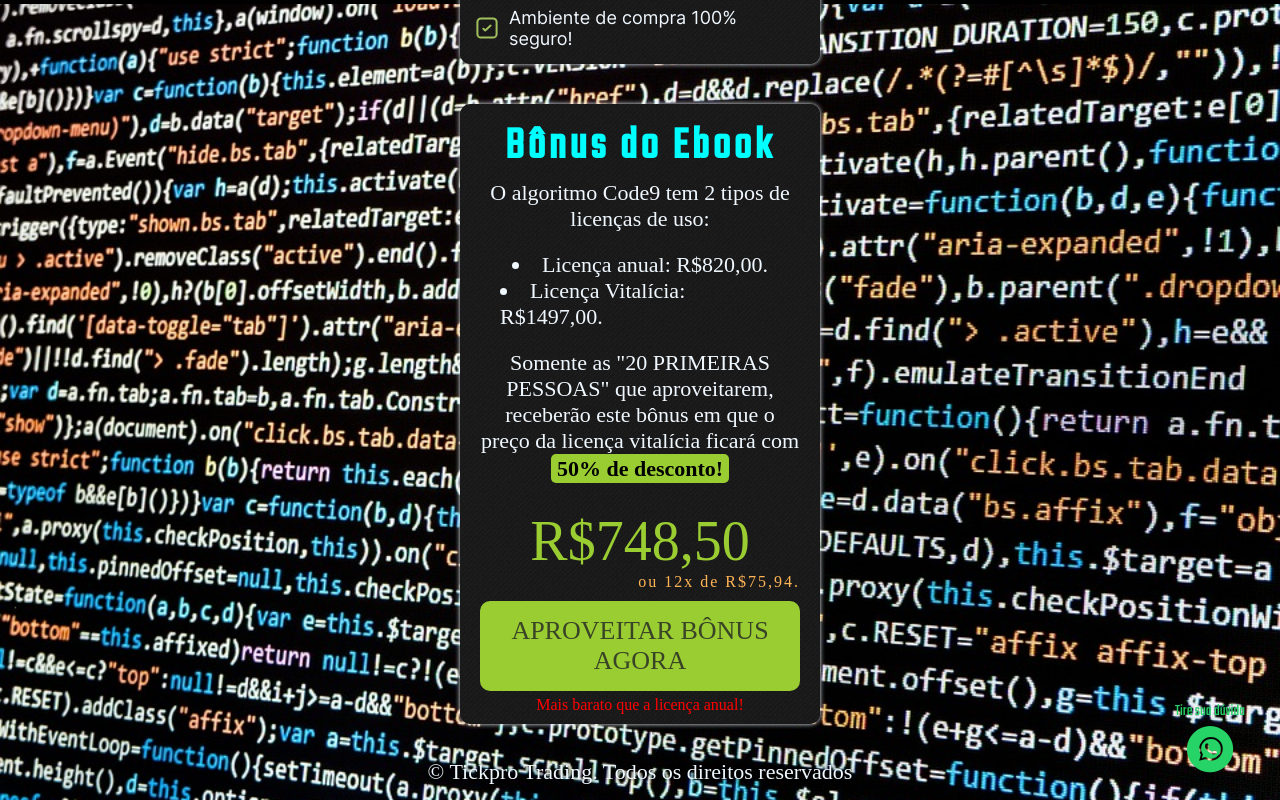
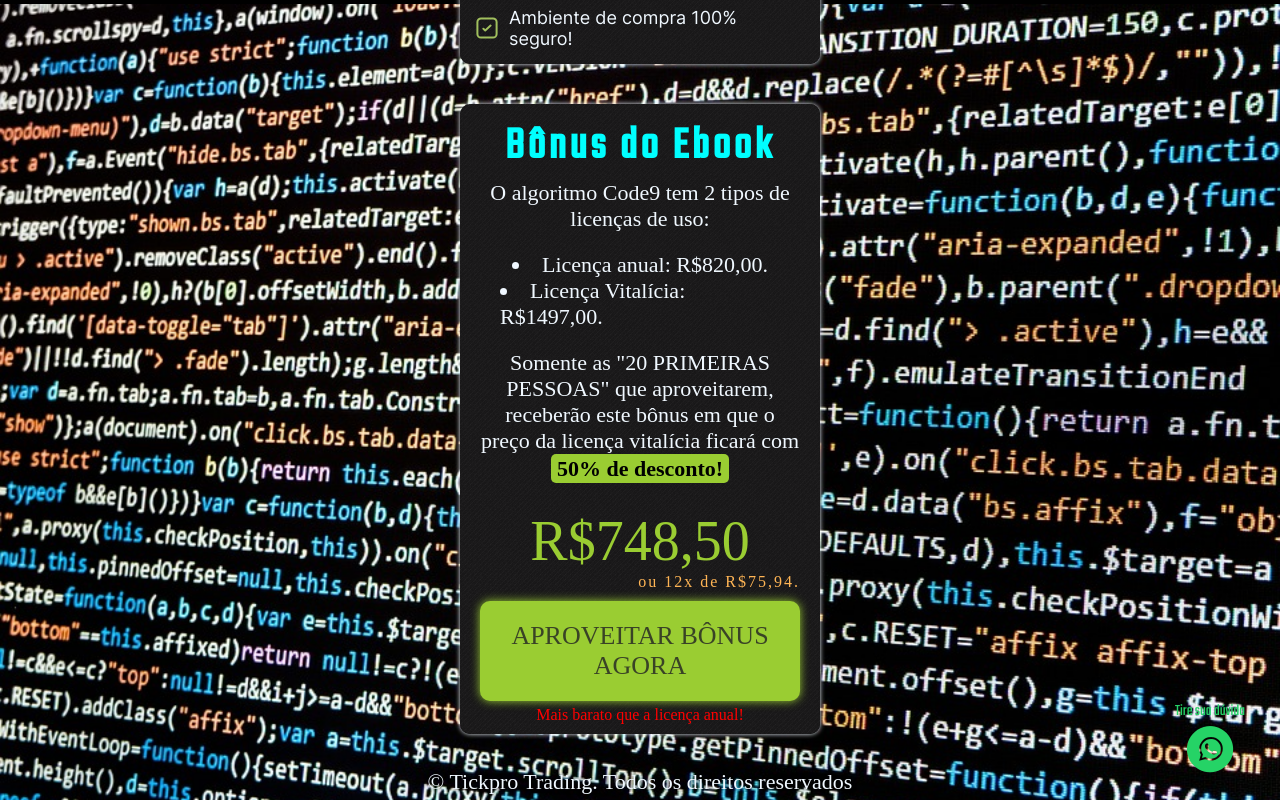
Before and after one commit to Joenck91/bonus, a plain HTML site: page index.html in a window 1280 px wide. In both pictures the pointer is over the element "APROVEITAR BÔNUS AGORA". Shown: the part 2010-2810 px from the top of the page. Drawn offline with Linux system fonts and the light colour scheme.

Commit message:
adicionado :hover no botão

```diff
--- a/style.css
+++ b/style.css
@@ -291,8 +291,13 @@ li{
     text-decoration: none;
     color: #242424d0;
 }
+.botaoanual:hover{
+    box-shadow: 0 0 10px yellowgreen;
+    padding: 20px;
+}
 .linkanual:visited{
     color: #242424d0;
+
 }
 .divvitalicia{
     background-image: url('img/backgrounds/back-txture.webp');
```
